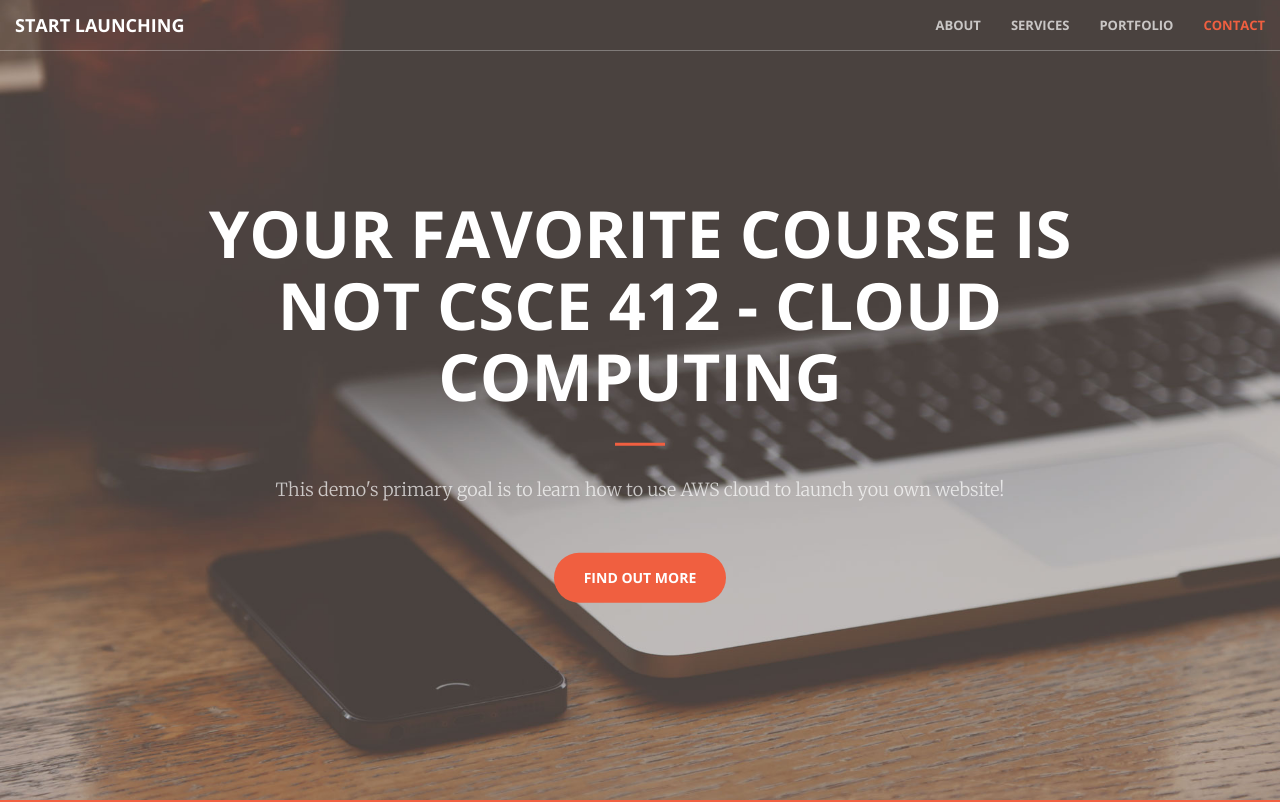
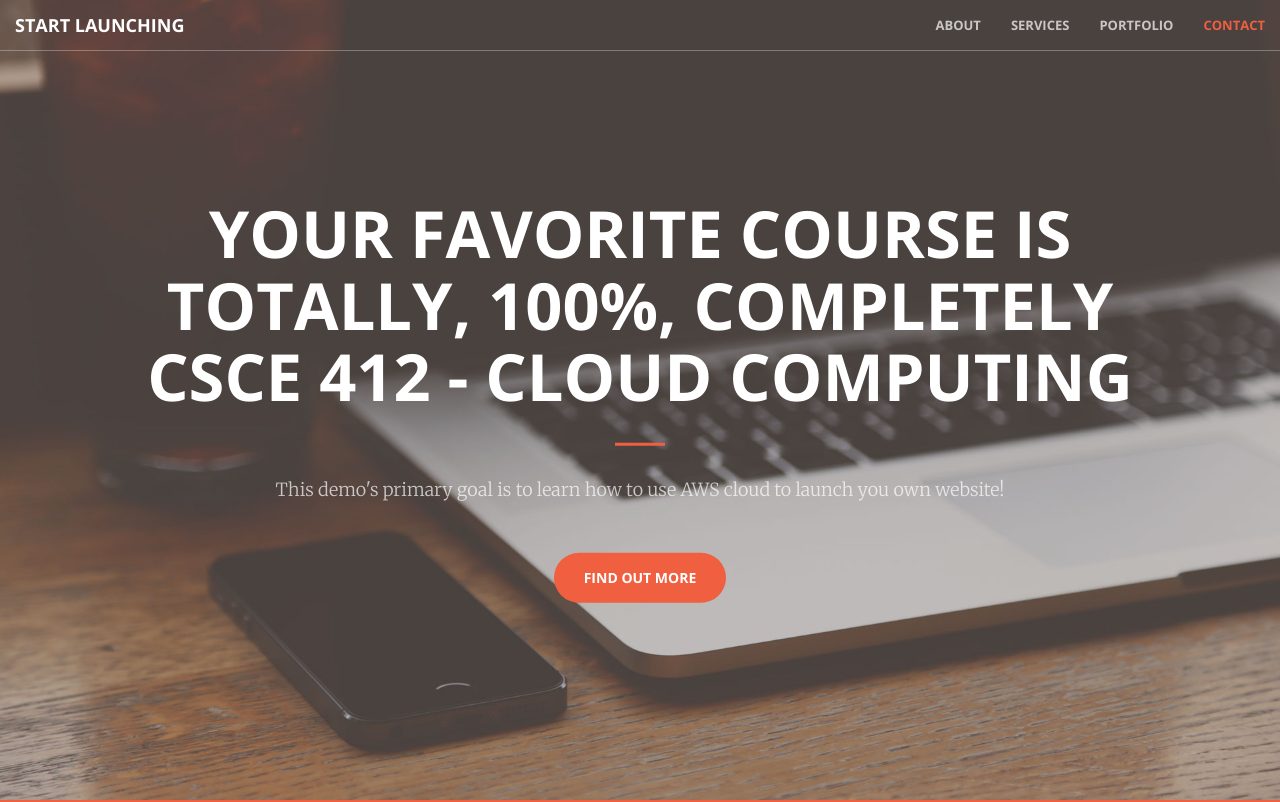
Before and after one commit to aarthi000/CSCE412-P3, a plain HTML site: page index.html in a window 1280 px wide. Shown: the top 802 px of the page. Drawn offline with nearby package versions, Linux system fonts and the light colour scheme.

Commit message:
Another change

```diff
--- a/index.html
+++ b/index.html
@@ -74,7 +74,7 @@
     <header>
         <div class="header-content">
             <div class="header-content-inner">
-                <h1>Your Favorite Course is NOT CSCE 412 - Cloud Computing</h1>
+                <h1>Your Favorite Course is totally, 100%, completely CSCE 412 - Cloud Computing</h1>
                 <hr>
                 <p>This demo's primary goal is to learn how to use AWS cloud to launch you own website!</p>
                 <a href="#about" class="btn btn-primary btn-xl page-scroll">Find Out More</a>
```
